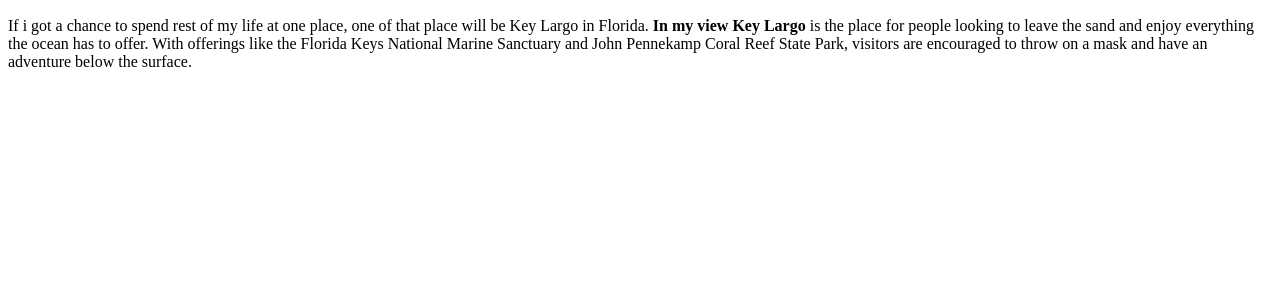
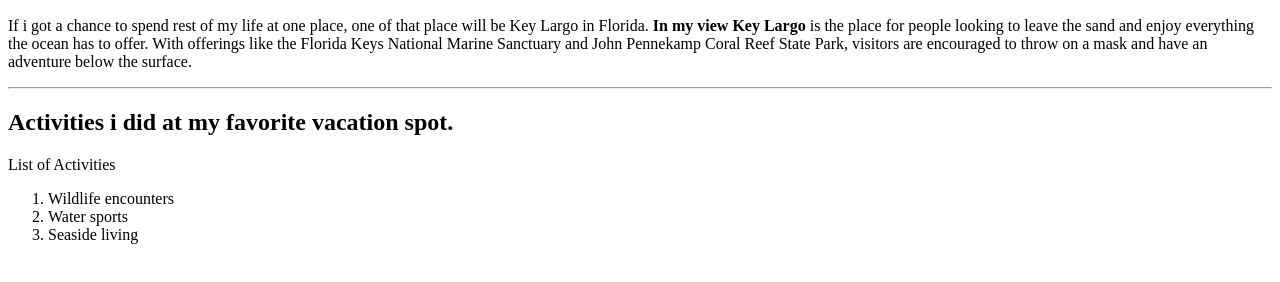
Before and after one commit to 44-563-WebApps-F23/44563-webapps-f23-assignment3-Jonah-14, a plain HTML site: page index.html in a window 1280 px wide. Shown: the part 110-392 px from the top of the page. Drawn offline with Linux system fonts and the light colour scheme.

Commit message:
listed activities

```diff
--- a/index.html
+++ b/index.html
@@ -15,3 +15,9 @@
 
 </body>
 </html>
+    <hr>
+    <h2> Activities i did at my favorite vacation spot.</h2>
+
+   <p>List of Activities</p> <ol><li>Wildlife encounters</li>
+    <li>Water sports</li>
+<li>Seaside living</li>
```
